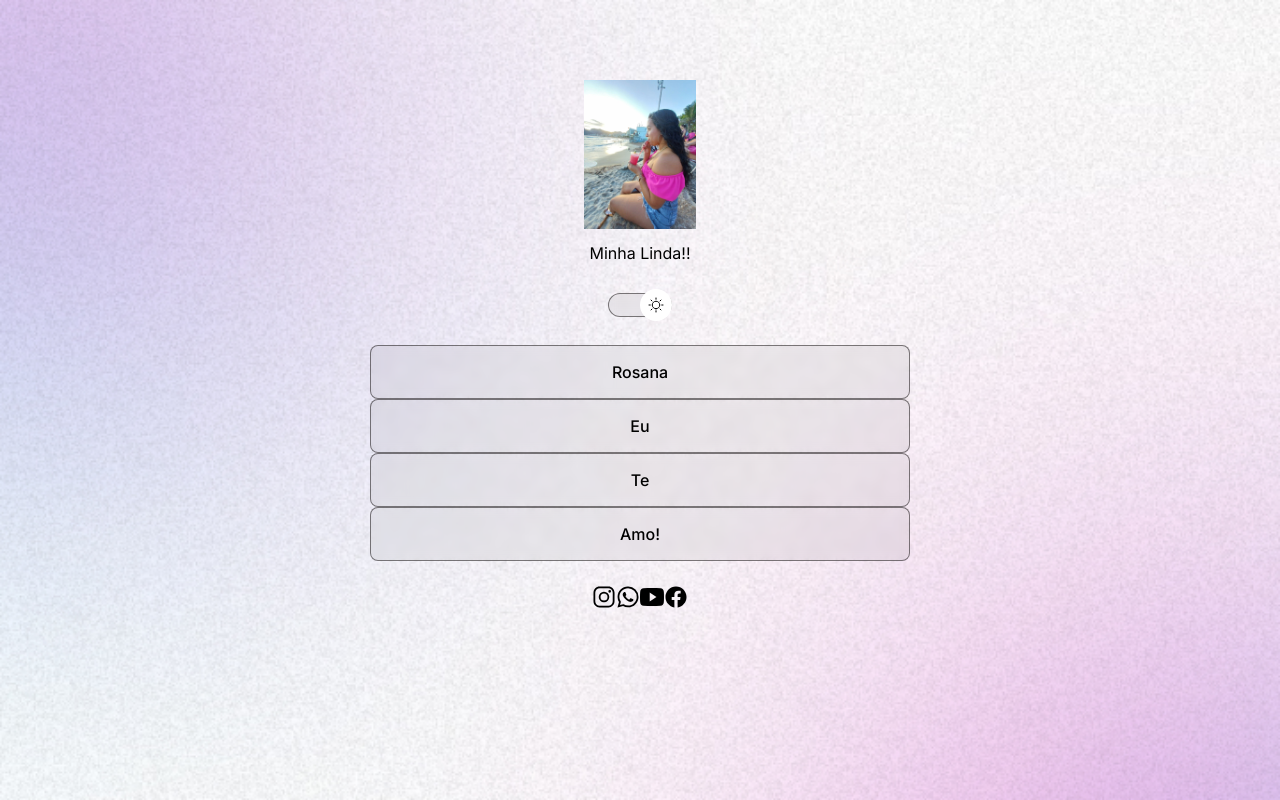
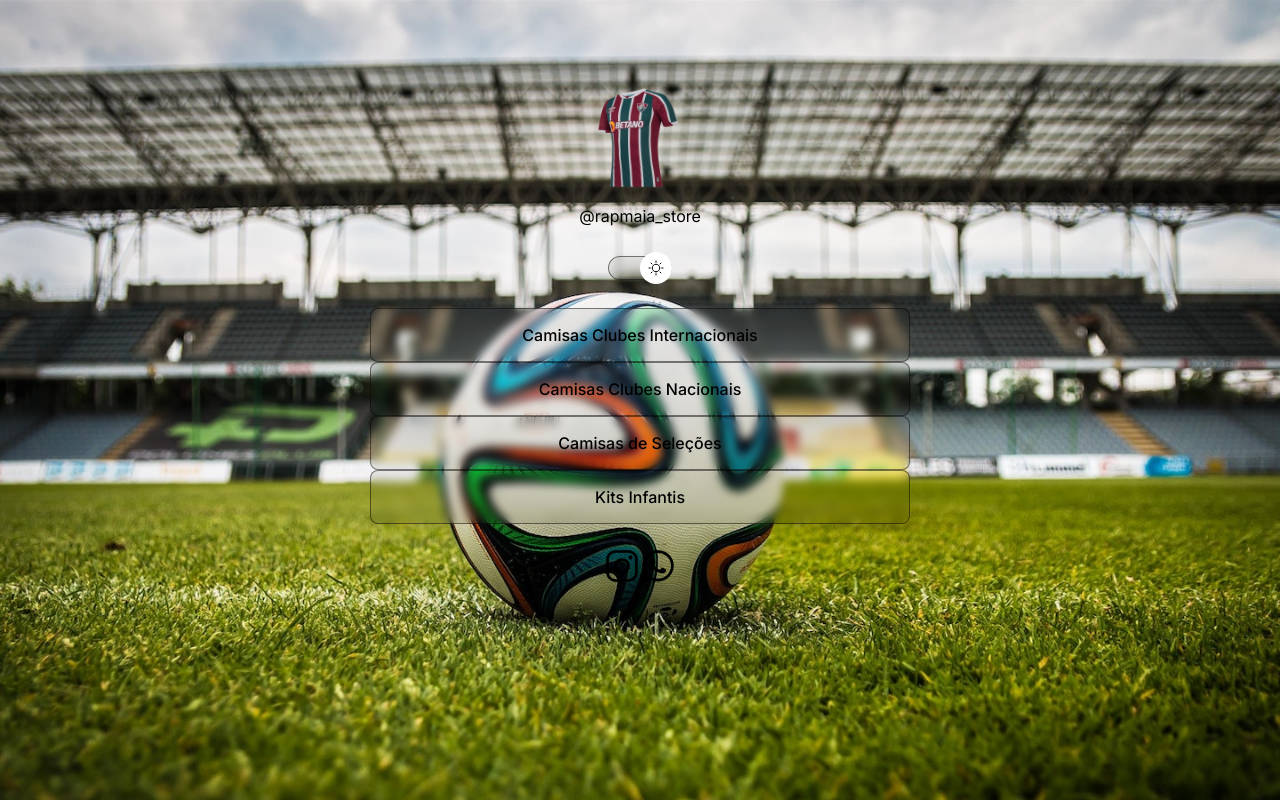
Before and after one commit to RapMaia/projeto, a plain HTML site: page index.html in a window 1280 px wide. Drawn offline with nearby package versions, Linux system fonts and the light colour scheme.

Commit message:
alteraçoes camisas

```diff
--- a/assets/script.js
+++ b/assets/script.js
@@ -6,8 +6,8 @@ const img = document.querySelector('#profile img')
 // subustituir a img
 if (html.classList.contains('light')) {
 
-  img.setAttribute('src','./assets/rosana2.png')}
+  img.setAttribute('src','./assets/flu1.png')}
   else {
-    img.setAttribute ('src', './assets/rosana1.png')
+    img.setAttribute ('src', './assets/brasil.png')
   }
 }
--- a/index.html
+++ b/index.html
@@ -6,15 +6,15 @@
 <link href="https://fonts.googleapis.com/css2?family=Inter:wght@400;500&display=swap" rel="stylesheet">
    <meta charset="UTF-8" />
     <meta name="viewport" content="width=device-width, initial-scale=1.0" />
-    <title>prejeto</title>
+    <title>rapmaia_store</title>
   <link rel="stylesheet" href="./style.css" />
   </head>
   <body>
     <div id="container">
     <div id="profile">
-    <img src="./assets/rosana1.png"
-    alt="./assets/rosana2.png"/>
-    <p>Minha Linda!!</p>
+    <img src="./assets/flu1.png"
+    alt="./assets/brasil.png"/>
+    <p>@rapmaia_store</p>
     </div>
     <div id="switch" onclick="toggleMode()">
 
@@ -24,25 +24,28 @@
   </div>
   <ul>
   <li>
-<a href="#">Rosana</a>
+<a href="#">Camisas Clubes Internacionais</a>
 <li>
-<a href="#">Eu </a>
+<a href="#">Camisas Clubes Nacionais</a>
 <li>
-<a href="#">Te</a>
+<a href="#">Camisas de Seleções</a>
 <li>
-<a href="#">Amo!</a>
+<a href="#">Kits Infantis</a>
 </li>
 </li>
 </li>
  <div id="social-links">
-  <a href="./assets/photo_5053300603572300913_y.jpg" target="_blank">
+  <a href="https://www.instagram.com/rapmaia_store/" target="_blank">
   <ion-icon name="logo-instagram"></ion-icon>
-  <a href="./assets/foto2.jpg">
+    </a>
+     </a>
+
+  <a href="https://wa.me/5521988410007" target="_blank">
     <ion-icon name="logo-whatsapp"></ion-icon>
   </a>
-   <ion-icon name="logo-youtube"></ion-icon>
+
   </a>
-  <ion-icon name="logo-facebook"></ion-icon>
+
   <a>
 <script type="module" src="https://unpkg.com/ionicons@7.1.0/dist/ionicons/ionicons.esm.js">
 </script>
--- a/style.css
+++ b/style.css
@@ -6,14 +6,14 @@
 
 :root {
   --text-color: white;
-  --bg-url: url(./assets/bg-desktop.jpg);
+  --bg-url: url(./assets/menino.jpg);
   --stroke-color: rgba(255, 255, 255, 0.5);
   --surface-color: rgba(255, 255, 255, 0.1);
   --switch-bg-url: url(./assets/moon-stars.svg);
 }
 .light {
   --text-color: black;
-  --bg-url: url(./assets/bg-mobile-light.jpg);
+  --bg-url: url(./assets/bola.jpg);
   --stroke-color: rgba(8, 4, 4, 0.5);
   --surface-color: rgba(0, 0, 0, 0.05);
   --switch-bg-url: url(./assets/sun.svg);
@@ -128,7 +128,7 @@ ul li a{
 
   padding: 24px 0;
 
-  font-size: 24px;
+  font-size: 36px;
 }
 #social-links a {
   display: flex;
```
Also changed, not shown: assets/bola.jpg (added), assets/brasil.png (added), assets/flu1.png (renamed from assets/U31FL927_425_01-removebg-preview.png), assets/liga.jpg (added), 1 other file.
